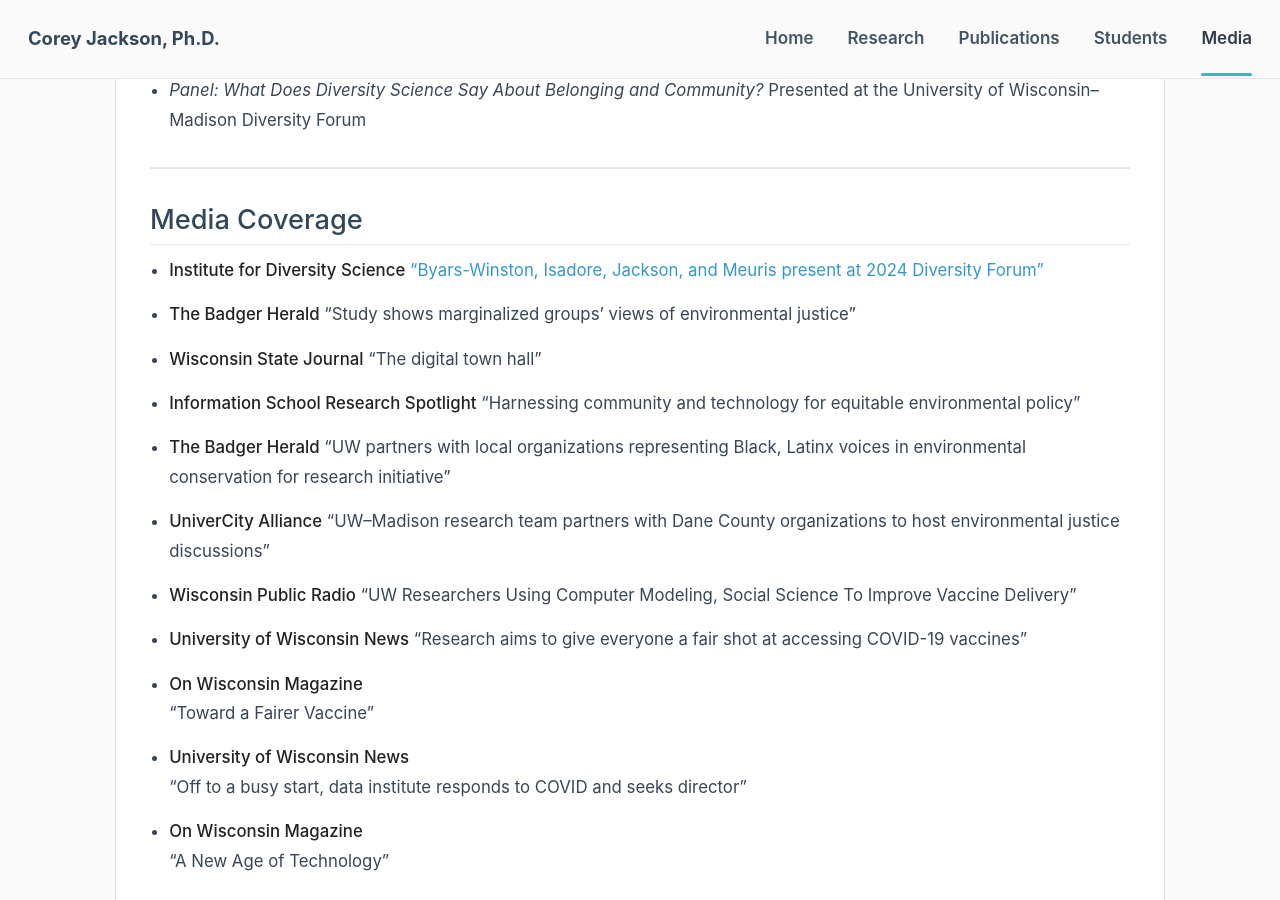
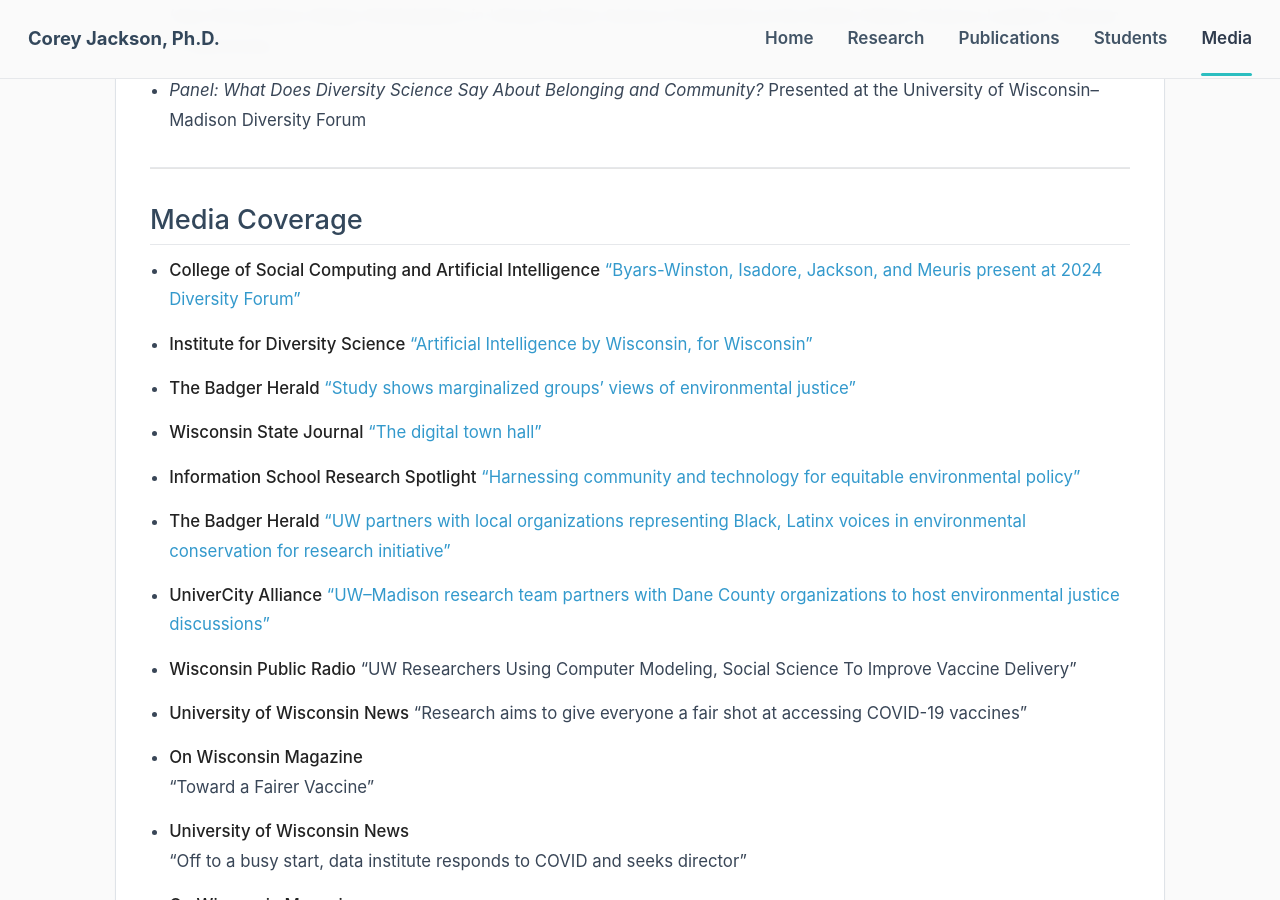
Before and after one commit to cjacks04/cjacks04.github.io, a Jekyll site: the page built from media.md, in a window 1280 px wide and 900 px high, scrolled down 719 px. Built offline with Jekyll 4.4.1, drawn with Linux system fonts in a browser that asks for light colours; nearby versions of some CDN libraries; a style sheet for code colours, icons or effects is not loaded.

Commit message:
media updates

```diff
--- a/media.md
+++ b/media.md
@@ -26,17 +26,19 @@ permalink: /media/
 
 ## Media Coverage
 
-- **Institute for Diversity Science** [“Byars-Winston, Isadore, Jackson, and Meuris present at 2024 Diversity Forum”](https://ids.wisc.edu/2024/10/17/byars-winston-isadore-jackson-and-meuris-to-present-at-2024-diversity-forum/)
+- **College of Social Computing and Artificial Intelligence** [“Byars-Winston, Isadore, Jackson, and Meuris present at 2024 Diversity Forum”](https://ids.wisc.edu/2024/10/17/byars-winston-isadore-jackson-and-meuris-to-present-at-2024-diversity-forum/)
 
-- **The Badger Herald**  “Study shows marginalized groups’ views of environmental justice”
+- **Institute for Diversity Science** [“Artificial Intelligence by Wisconsin, for Wisconsin”](https://cdis.wisc.edu/artificial-intelligence-by-wisconsin-for-wisconsin/)
 
-- **Wisconsin State Journal** “The digital town hall”
+- **The Badger Herald**  [“Study shows marginalized groups’ views of environmental justice”](https://badgerherald.com/news/2024/05/08/uw-researchers-reveal-marginalized-communities-perceptions-of-environmental-justice/)
 
-- **Information School Research Spotlight**  “Harnessing community and technology for equitable environmental policy”
+- **Wisconsin State Journal** [“The digital town hall”](https://madison.com/exclusive/fueling-discovery/the-digital-town-hall/article_bf869edc-0ebc-11ef-ad6f-4b35d0c90689.html)
 
-- **The Badger Herald**  “UW partners with local organizations representing Black, Latinx voices in environmental conservation for research initiative”
+- **Information School Research Spotlight** [“Harnessing community and technology for equitable environmental policy”](https://ischool.wisc.edu/2023/10/31/research-spotlight-harnessing-community-and-technology-for-equitable-environmental-policy/)
 
-- **UniverCity Alliance**  “UW–Madison research team partners with Dane County organizations to host environmental justice discussions”
+- **The Badger Herald**  [“UW partners with local organizations representing Black, Latinx voices in environmental conservation for research initiative”](https://badgerherald.com/news/2023/02/15/uw-partners-with-local-organizations-representing-black-latinx-voices-in-environmental-conservation-for-research-initiative/#:~:text=Wisconsin%20EcoLatinos%20and%20Urban%20Triage,developing%20new%20environmental%20conservation%20solutions.)
+
+- **UniverCity Alliance**  [“UW–Madison research team partners with Dane County organizations to host environmental justice discussions”](https://univercity.wisc.edu/2023/01/23/uw-madison-research-team-partners-with-dane-county-organizations-to-host-environmental-justice-discussions/)
 
 - **Wisconsin Public Radio**  “UW Researchers Using Computer Modeling, Social Science To Improve Vaccine Delivery”
 
```
